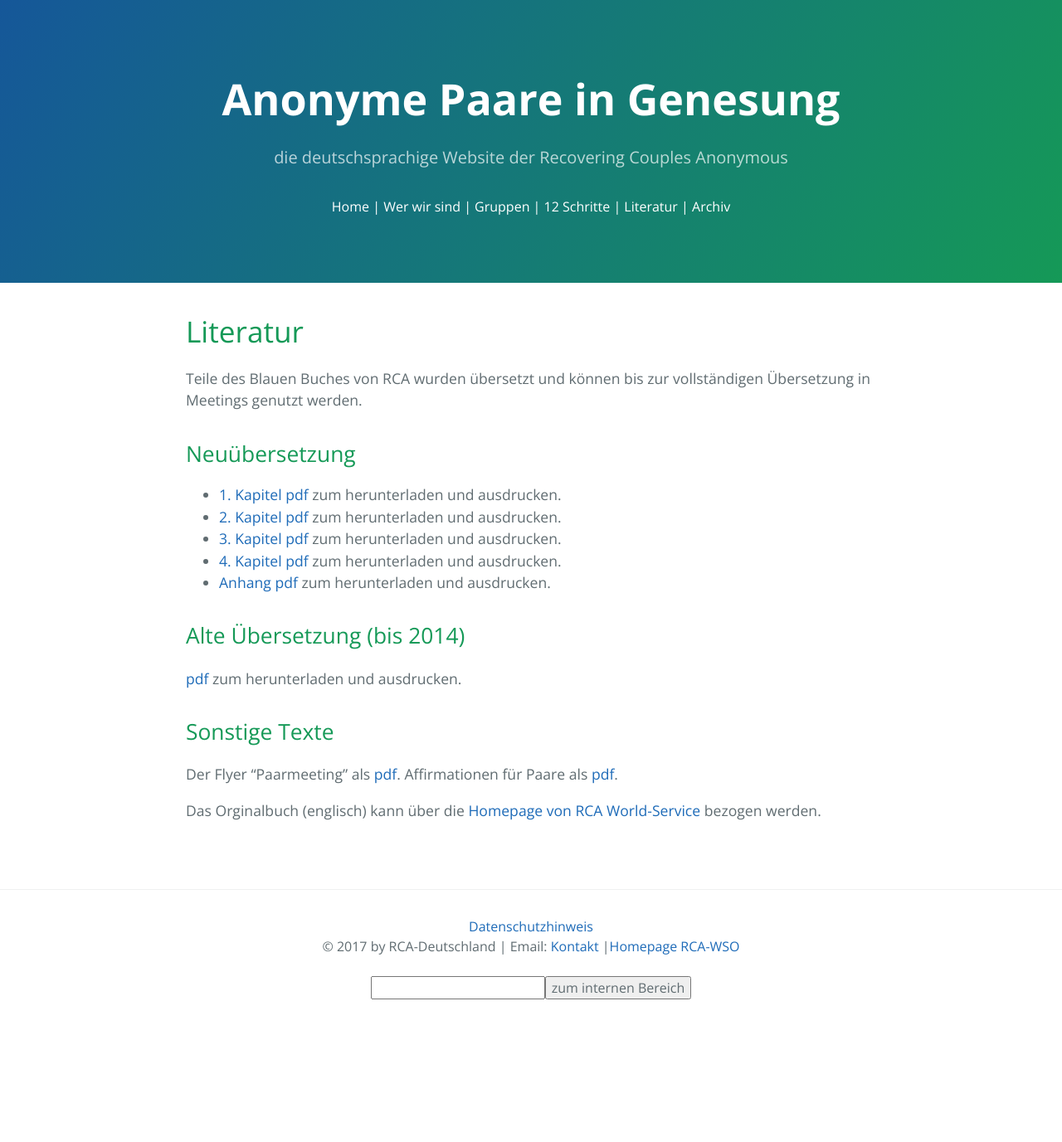
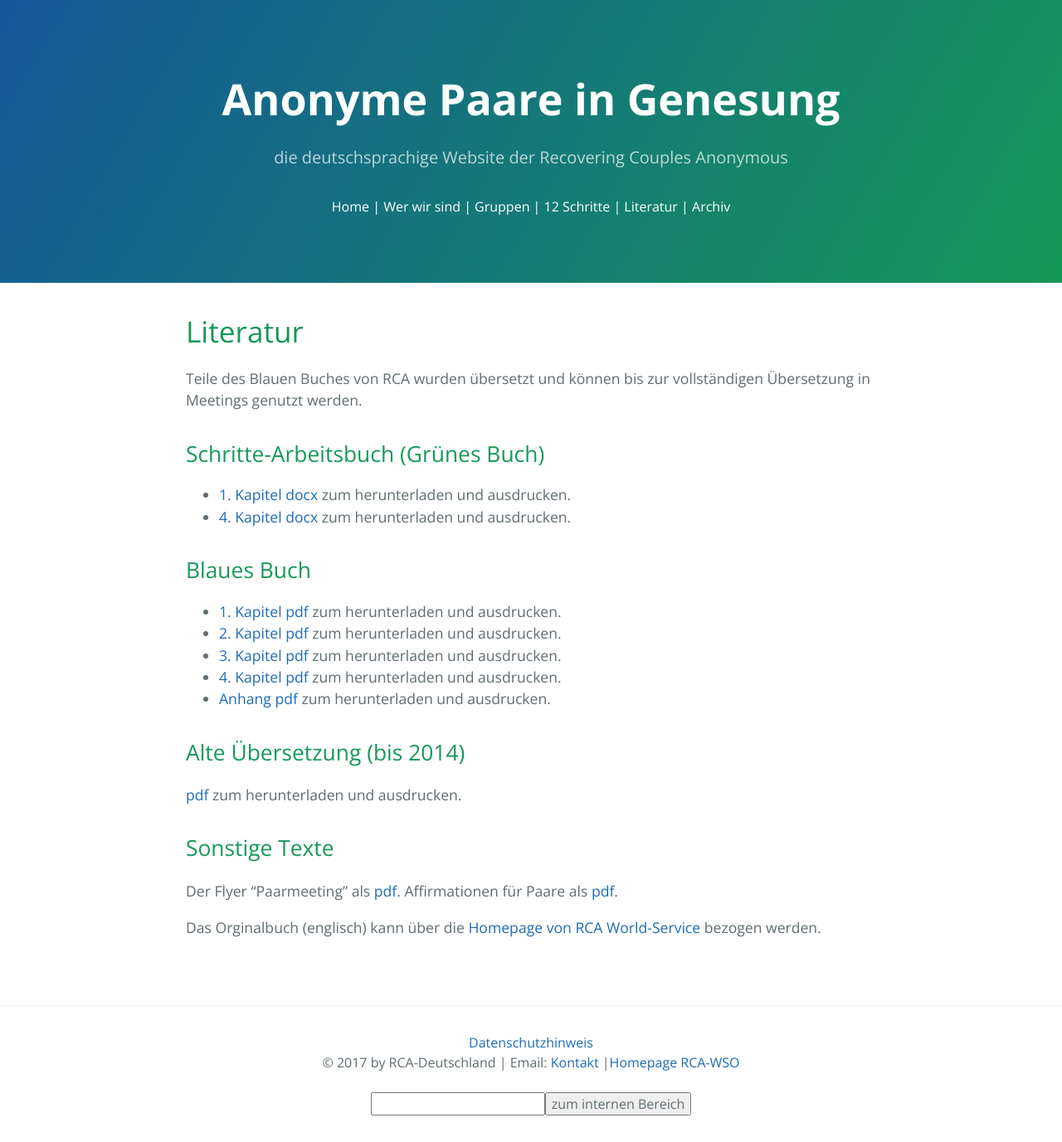
Before and after one commit to rcadeutschland/rcadeutschland.github.io, a Jekyll site: the page built from Literatur.MD, in a window 1280 px wide. Shown: the whole page at 83% size. Built offline with Jekyll 4.4.1, drawn with Linux system fonts in a browser that asks for light colours; nearby versions of some CDN libraries; before the commit the page ends 1237 px from its top, so only the background shows below that.

Commit message:
Update Literatur.MD

```diff
--- a/Literatur.MD
+++ b/Literatur.MD
@@ -7,7 +7,12 @@ title: RCA Literatur
 Teile des Blauen Buches von RCA wurden übersetzt und können bis zur
 vollständigen Übersetzung in Meetings genutzt werden.
 
-## Neuübersetzung
+## Schritte-Arbeitsbuch (Grünes Buch)
+
+* [1. Kapitel docx](/files/RCA-GreenBookDENIAL.docx) zum herunterladen und ausdrucken.
+* [4. Kapitel docx](/files/RCA-STEP-UP.Kapitel4.docx) zum herunterladen und ausdrucken.
+
+## Blaues Buch
 
 * [1. Kapitel pdf](/files/Kapitel1RCA.red.pdf) zum herunterladen und ausdrucken.
 * [2. Kapitel pdf](/files/FourthEditionKapitel_II.docx.pdf) zum herunterladen und ausdrucken.
```
